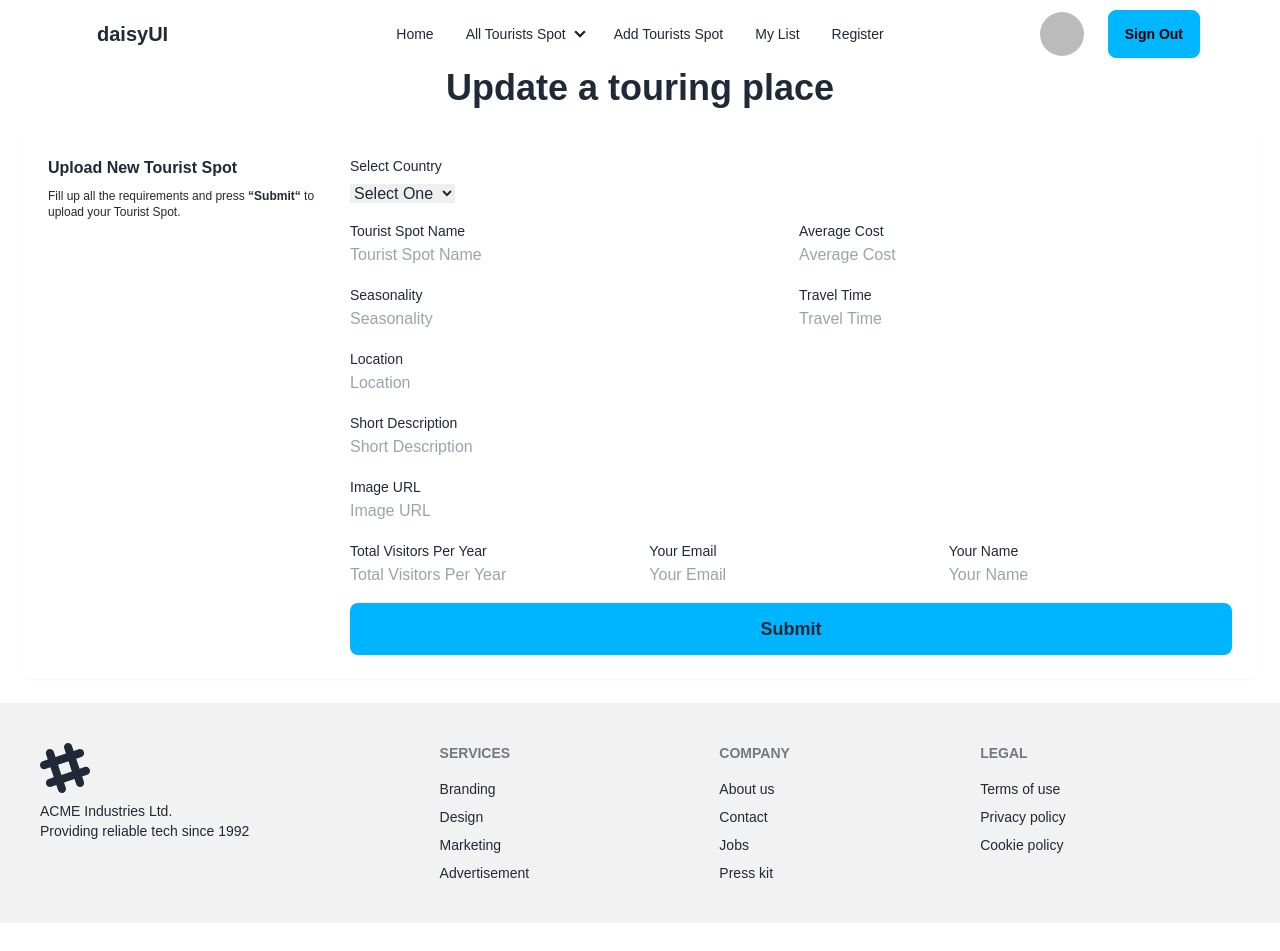
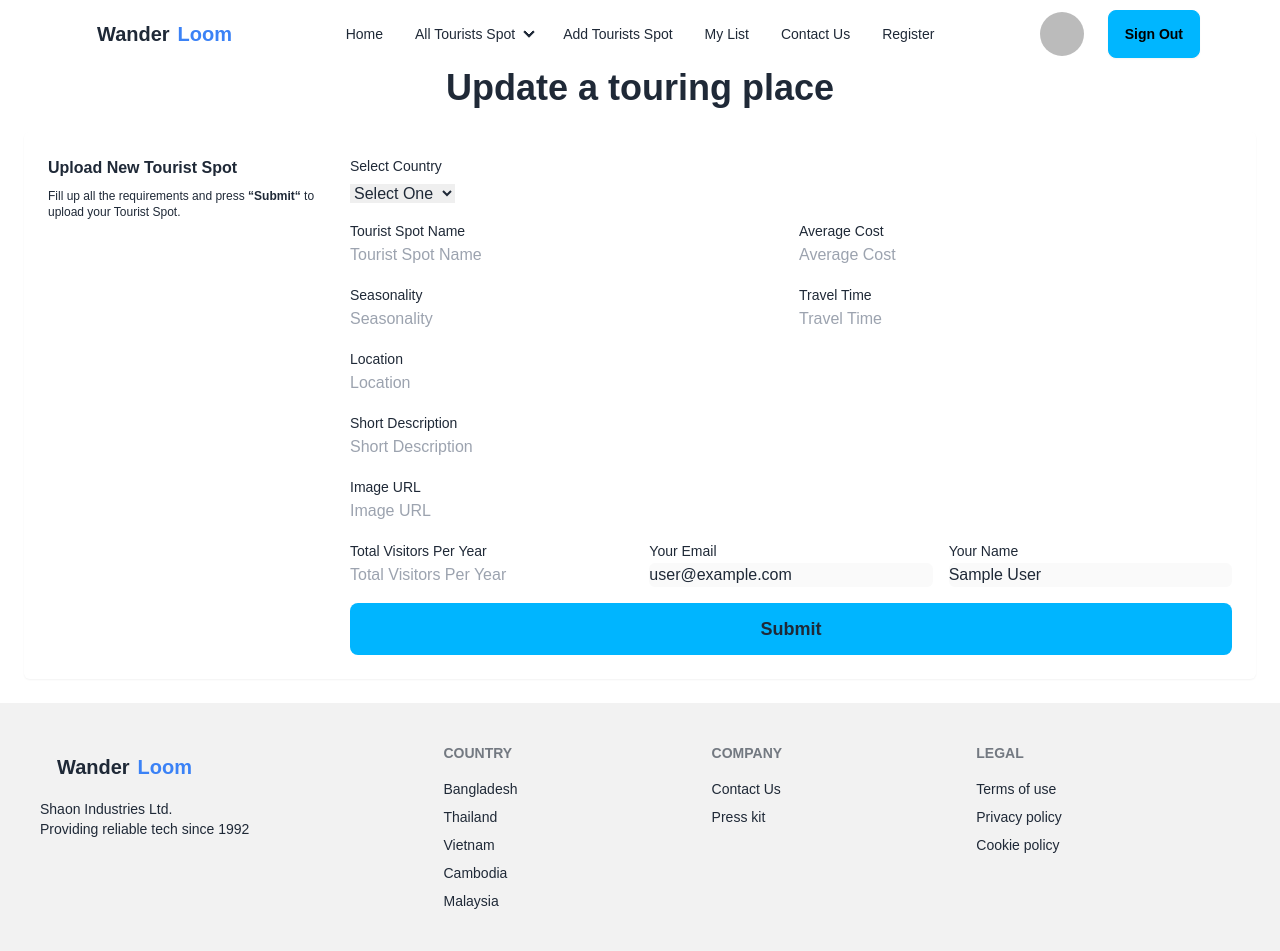
Before and after one commit to Shaon247on/Wander-Loom-A10, a React (Vite) app: page /AddTouristsSpot in a window 1280 px wide. Before the commit the page ends 923 px from the top, so only its background shows below. Built offline with nearby package versions, Linux system fonts and the light colour scheme; no server answers; sample sign-in values are in the browser's storage.

Commit message:
all done

```diff
--- a/src/Components/Pages/AddTouristsSpot.jsx
+++ b/src/Components/Pages/AddTouristsSpot.jsx
@@ -1,10 +1,11 @@
-import { useState } from "react";
+import { useContext, useState } from "react";
 import Swal from 'sweetalert2'
 import Button from "../Sections/Elements/Button";
+import { AuthContext } from "../../Providers/AuthProvider";
 
 const AddTouristsSpot = () => {
 
-
+    const {user} = useContext(AuthContext)
     const [country, setCountry] = useState('');
     console.log(country)
 
@@ -77,7 +78,7 @@
                         <div className="grid grid-cols-6 gap-4 col-span-full lg:col-span-3">
                             <div className="col-span-full flex flex-col items-start gap-2">
                                 <label className="text-sm">Select Country</label>
-                                <select value={country} onChange={handleChange}>
+                                <select value={country} onChange={handleChange} required>
                                     <option >Select One</option>
                                     <option value="Bangladesh">Bangladesh</option>
                                     <option value="Thailand">Thailand</option>
@@ -89,32 +90,32 @@
                             </div>
                             <div className="col-span-full sm:col-span-3">
                                 <label className="text-sm">Tourist Spot Name</label>
-                                <input name="spot" type="text" placeholder="Tourist Spot Name" className="w-full rounded-md focus:ring focus:ring-opacity-75 dark:text-gray-50 focus:dark:ring-violet-600 dark:border-gray-300" />
+                                <input name="spot" type="text" placeholder="Tourist Spot Name" required className="w-full rounded-md focus:ring focus:ring-opacity-75 dark:text-gray-50 focus:dark:ring-violet-600 dark:border-gray-300" />
 
                             </div>
                             <div className="col-span-full sm:col-span-3">
                                 <label className="text-sm">Average Cost</label>
-                                <input name="cost" type="text" placeholder="Average Cost" className="w-full rounded-md focus:ring focus:ring-opacity-75 dark:text-gray-50 focus:dark:ring-violet-600 dark:border-gray-300" />
+                                <input name="cost" type="text" placeholder="Average Cost" required className="w-full rounded-md focus:ring focus:ring-opacity-75 dark:text-gray-50 focus:dark:ring-violet-600 dark:border-gray-300" />
                             </div>
                             <div className="col-span-full sm:col-span-3">
                                 <label className="text-sm">Seasonality</label>
-                                <input name="seasonality" type="text" placeholder="Seasonality" className="w-full rounded-md focus:ring focus:ring-opacity-75 dark:text-gray-50 focus:dark:ring-violet-600 dark:border-gray-300" />
+                                <input name="seasonality" type="text" placeholder="Seasonality" required className="w-full rounded-md focus:ring focus:ring-opacity-75 dark:text-gray-50 focus:dark:ring-violet-600 dark:border-gray-300" />
                             </div>
                             <div className="col-span-full sm:col-span-3">
                                 <label className="text-sm">Travel Time</label>
-                                <input name="time" type="text" placeholder="Travel Time" className="w-full rounded-md focus:ring focus:ring-opacity-75 dark:text-gray-50 focus:dark:ring-violet-600 dark:border-gray-300" />
+                                <input name="time" type="text" placeholder="Travel Time" required className="w-full rounded-md focus:ring focus:ring-opacity-75 dark:text-gray-50 focus:dark:ring-violet-600 dark:border-gray-300" />
                             </div>
                             <div className="col-span-full">
                                 <label className="text-sm">Location</label>
-                                <input name="location" type="text" placeholder="Location" className="w-full rounded-md focus:ring focus:ring-opacity-75 dark:text-gray-50 focus:dark:ring-violet-600 dark:border-gray-300" />
+                                <input name="location" type="text" required placeholder="Location" className="w-full rounded-md focus:ring focus:ring-opacity-75 dark:text-gray-50 focus:dark:ring-violet-600 dark:border-gray-300" />
                             </div>
                             <div className="col-span-full">
                                 <label className="text-sm">Short Description</label>
-                                <input name="description" type="text" placeholder="Short Description" className="w-full rounded-md focus:ring focus:ring-opacity-75 dark:text-gray-50 focus:dark:ring-violet-600 dark:border-gray-300" />
+                                <input name="description" type="text" required placeholder="Short Description" className="w-full rounded-md focus:ring focus:ring-opacity-75 dark:text-gray-50 focus:dark:ring-violet-600 dark:border-gray-300" />
                             </div>
                             <div className="col-span-full">
                                 <label className="text-sm">Image URL</label>
-                                <input name="image" type="text" placeholder="Image URL" className="w-full rounded-md focus:ring focus:ring-opacity-75 dark:text-gray-50 focus:dark:ring-violet-600 dark:border-gray-300" />
+                                <input name="image" required type="text" placeholder="Image URL" className="w-full rounded-md focus:ring focus:ring-opacity-75 dark:text-gray-50 focus:dark:ring-violet-600 dark:border-gray-300" />
                             </div>
                             <div className="col-span-full sm:col-span-2">
                                 <label className="text-sm">Total Visitors Per Year</label>
@@ -122,11 +123,11 @@
                             </div>
                             <div className="col-span-full sm:col-span-2">
                                 <label className="text-sm">Your Email</label>
-                                <input name="email" type="text" placeholder="Your Email" className="w-full rounded-md focus:ring focus:ring-opacity-75 dark:text-gray-50 focus:dark:ring-violet-600 dark:border-gray-300" />
+                                <input name="email" type="text" defaultValue={user?.email} disabled className="w-full rounded-md focus:ring focus:ring-opacity-75 dark:text-gray-50 focus:dark:ring-violet-600 dark:border-gray-300" />
                             </div>
                             <div className="col-span-full sm:col-span-2">
                                 <label className="text-sm">Your Name</label>
-                                <input name="name" type="text" placeholder="Your Name" className="w-full rounded-md focus:ring focus:ring-opacity-75 dark:text-gray-50 focus:dark:ring-violet-600 dark:border-gray-300" />
+                                <input name="name" type="text" defaultValue={user?.displayName} disabled className="w-full rounded-md focus:ring focus:ring-opacity-75 dark:text-gray-50 focus:dark:ring-violet-600 dark:border-gray-300" />
                             </div>
                             <div className="col-span-full">
                                 <Button text='Submit' style='w-full'></Button>
--- a/src/Components/Pages/Home.jsx
+++ b/src/Components/Pages/Home.jsx
@@ -2,6 +2,7 @@
 import Banner from "../Sections/Banner";
 import AllTouristsSpot from "./AllTouristsSpot";
 import CountrySection from "./CountrySection";
+import ContactUs from "./ContactUs";
 
 const Home = () => {
     const spots = useLoaderData()
@@ -11,10 +12,13 @@
                 <Banner spots={spots}></Banner>
             </div>
             <div className="mt-32">
+                <CountrySection spots={spots}></CountrySection>
+            </div>
+            <div className="mt-32">
                 <AllTouristsSpot></AllTouristsSpot>
             </div>
             <div className="mt-32">
-                <CountrySection spots={spots}></CountrySection>
+                <ContactUs></ContactUs>
             </div>
         </div>
     );
--- a/src/Components/Pages/MyList.jsx
+++ b/src/Components/Pages/MyList.jsx
@@ -5,15 +5,17 @@
 
 const MyList = () => {
     const spots = useLoaderData()
+    console.log(spots)
     const { user } = useContext(AuthContext)
+    console.log(user.email)
     const loggedInUser = spots.filter(spot => spot.email.toLowerCase() === user.email)
     console.log(loggedInUser)
     return (
         <div>
             <div></div>
             <div className="container p-2 mx-auto sm:p-4 dark:text-gray-800">
-            <h2 className="mb-4 text-2xl font-semibold leading-tight">Added {loggedInUser.length == 1? 'Spot': 'Spots'} by: {loggedInUser[0].name}</h2>
-            <h2 className="mb-4 font-semibold leading-tight">User Email: <span className="font-medium">{loggedInUser[0].email}</span></h2>
+            <h2 className="mb-4 text-2xl font-semibold leading-tight">Added {loggedInUser.length == 1? 'Spot': 'Spots'} by: {loggedInUser[0]?.name}</h2>
+            <h2 className="mb-4 font-semibold leading-tight">User Email: <span className="font-medium">{loggedInUser[0]?.email}</span></h2>
             <div className="overflow-x-auto">
                 <table className="min-w-full text-xs">
                     <colgroup>
--- a/src/Components/Sections/Footer.jsx
+++ b/src/Components/Sections/Footer.jsx
@@ -1,24 +1,23 @@
-import React from 'react';
+import { Link } from 'react-router-dom';
 
 const Footer = () => {
     return (
         <footer className="footer p-10 bg-base-200 text-base-content">
             <aside>
-                <svg width="50" height="50" viewBox="0 0 24 24" xmlns="http://www.w3.org/2000/svg" fillRule="evenodd" clipRule="evenodd" className="fill-current"><path d="M22.672 15.226l-2.432.811.841 2.515c.33 1.019-.209 2.127-1.23 2.456-1.15.325-2.148-.321-2.463-1.226l-.84-2.518-5.013 1.677.84 2.517c.391 1.203-.434 2.542-1.831 2.542-.88 0-1.601-.564-1.86-1.314l-.842-2.516-2.431.809c-1.135.328-2.145-.317-2.463-1.229-.329-1.018.211-2.127 1.231-2.456l2.432-.809-1.621-4.823-2.432.808c-1.355.384-2.558-.59-2.558-1.839 0-.817.509-1.582 1.327-1.846l2.433-.809-.842-2.515c-.33-1.02.211-2.129 1.232-2.458 1.02-.329 2.13.209 2.461 1.229l.842 2.515 5.011-1.677-.839-2.517c-.403-1.238.484-2.553 1.843-2.553.819 0 1.585.509 1.85 1.326l.841 2.517 2.431-.81c1.02-.33 2.131.211 2.461 1.229.332 1.018-.21 2.126-1.23 2.456l-2.433.809 1.622 4.823 2.433-.809c1.242-.401 2.557.484 2.557 1.838 0 .819-.51 1.583-1.328 1.847m-8.992-6.428l-5.01 1.675 1.619 4.828 5.011-1.674-1.62-4.829z"></path></svg>
-                <p>ACME Industries Ltd.<br />Providing reliable tech since 1992</p>
+            <Link to='/' className="btn btn-ghost text-xl">Wander<span className="text-blue-500">Loom</span></Link>
+                <p>Shaon Industries Ltd.<br />Providing reliable tech since 1992</p>
             </aside>
             <nav>
-                <h6 className="footer-title">Services</h6>
-                <a className="link link-hover">Branding</a>
-                <a className="link link-hover">Design</a>
-                <a className="link link-hover">Marketing</a>
-                <a className="link link-hover">Advertisement</a>
+                <h6 className="footer-title">Country</h6>
+                <Link to='/bangladesh'>Bangladesh</Link>
+                <Link to='/thailand'>Thailand</Link>
+                <Link to='/vietnam'>Vietnam</Link>
+                <Link to='/cambodia'>Cambodia</Link>
+                <Link to='/malaysia'>Malaysia</Link>
             </nav>
             <nav>
                 <h6 className="footer-title">Company</h6>
-                <a className="link link-hover">About us</a>
-                <a className="link link-hover">Contact</a>
-                <a className="link link-hover">Jobs</a>
+                <Link to='/contactus' className="link link-hover">Contact Us</Link>
                 <a className="link link-hover">Press kit</a>
             </nav>
             <nav>
--- a/src/Components/Sections/Header.jsx
+++ b/src/Components/Sections/Header.jsx
@@ -43,11 +43,14 @@
                             </details>
                         </li>
                         <li><><Link to='/AddTouristsSpot'>Add Tourists Spot</Link></></li>
-                        <li><><Link to='/MyList'>My List</Link></></li>
+                        {user && <>
+                            <li><><Link to='/MyList'>My List</Link></></li>
+                        </>}
+                        <li><><Link to='/contactus'>Contact Us</Link></></li>
                         <li><><Link to='/Register'>Register</Link></></li>
                     </ul>
                 </div>
-                <a className="btn btn-ghost text-xl">daisyUI</a>
+                <Link to='/' className="btn btn-ghost text-xl">Wander<span className="text-blue-500">Loom</span></Link>
             </div>
             <div className="navbar-center hidden lg:flex">
                 <ul className="menu menu-horizontal px-1">
@@ -67,7 +70,10 @@
                         </details>
                     </li>
                     <li><><Link to='/AddTouristsSpot'>Add Tourists Spot</Link></></li>
-                    <li><><Link to='/MyList'>My List</Link></></li>
+                    {user && <>
+                        <li><><Link to='/MyList'>My List</Link></></li>
+                    </>}
+                    <li><><Link to='/contactus'>Contact Us</Link></></li>
                     <li><><Link to='/Register'>Register</Link></></li>
                 </ul>
             </div>
--- a/src/Routes/MainRoute.jsx
+++ b/src/Routes/MainRoute.jsx
@@ -14,6 +14,7 @@
 import Cambodia from "../Components/Sections/Cambodia";
 import SpotDetails from "../Components/Sections/SpotDetails";
 import PrivateRoute from "./PrivateRoute";
+import ContactUs from "../Components/Pages/ContactUs";
 
 
 const router = createBrowserRouter([
@@ -85,7 +86,8 @@
                 loader:({params})=> fetch(`https://touring-site-server.vercel.app/UpdateTouristsSpots/${params.id}`)
             },
             {
-
+              path: '/contactus',
+              element: <ContactUs></ContactUs>
             }
         ]
     },
```
Also changed, not shown: src/Components/Pages/ContactUs.jsx (added, +41 -0 lines).
